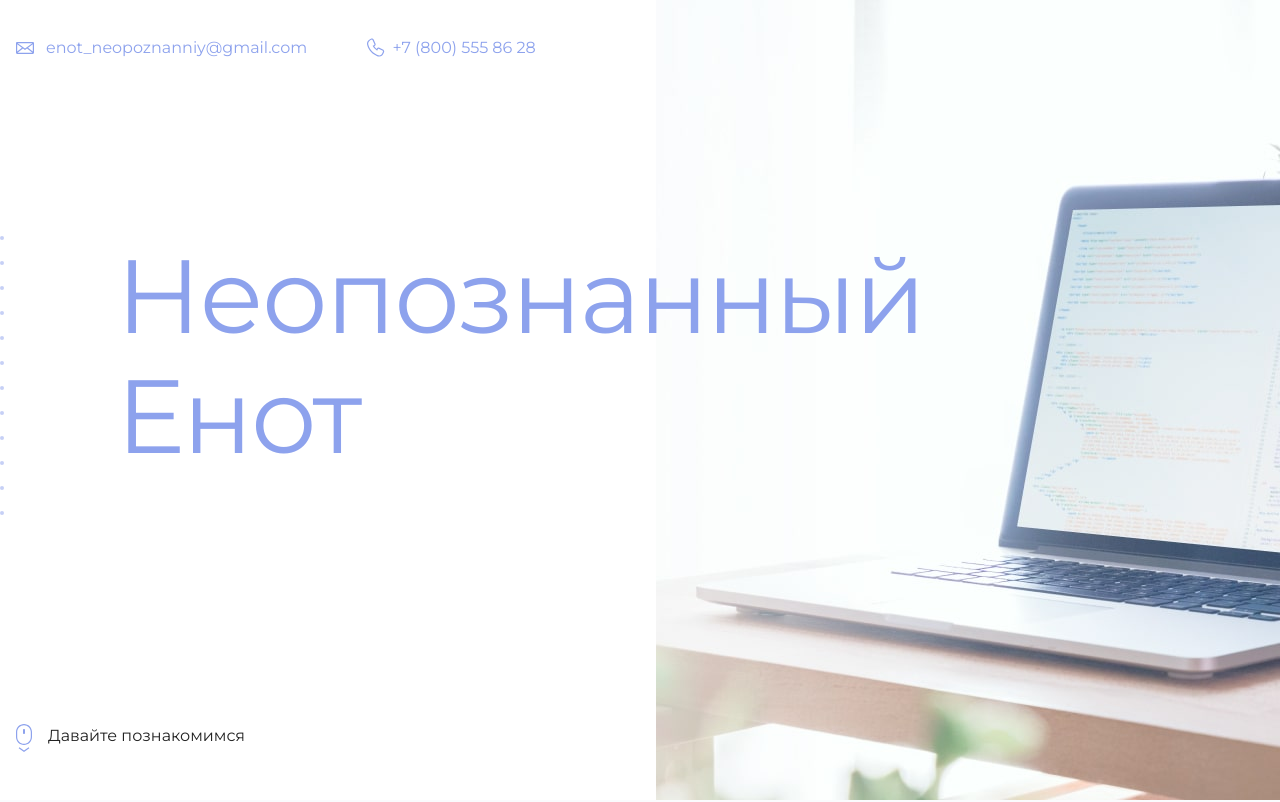
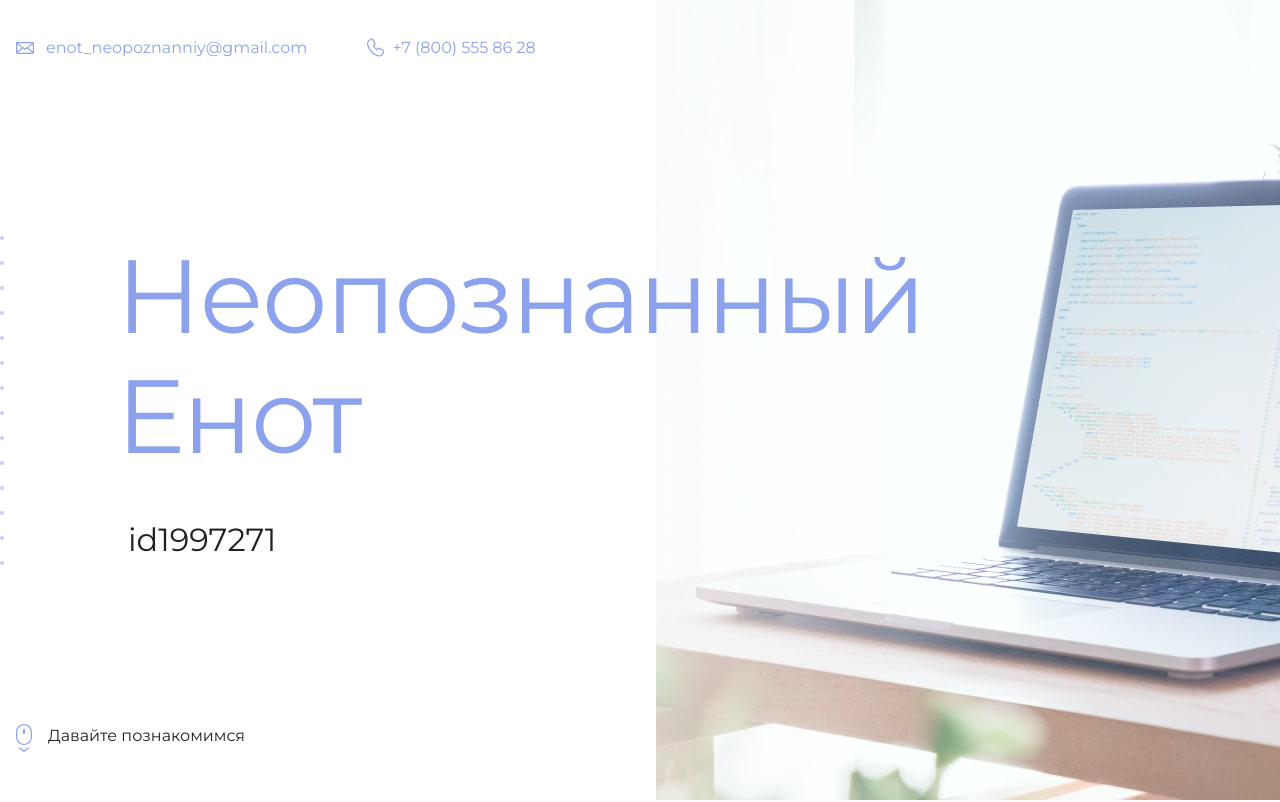
Before and after one commit to Mishkaa33/mishkaa, a plain HTML site: page index.html in a window 1280 px wide. Shown: the top 802 px of the page. Drawn offline with Linux system fonts and the light colour scheme.

Commit message:
Update index.html

```diff
--- a/index.html
+++ b/index.html
@@ -19,7 +19,7 @@
       <section class="hero-image">
         <div class="container">
           <h1 class="heading">Неопознанный Енот</h1>
-          <p><!-- Тут ваш id на сайте Академии --></p>
+          <p>id1997271</p>
         </div>
       </section>
 
```
